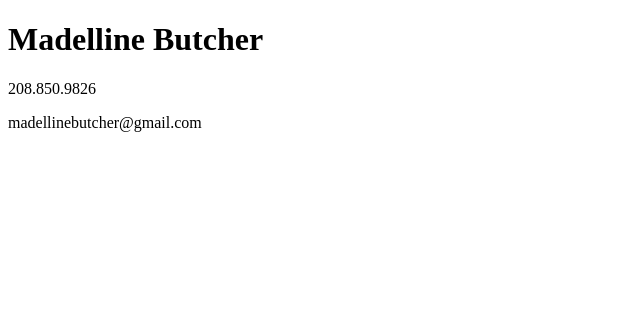
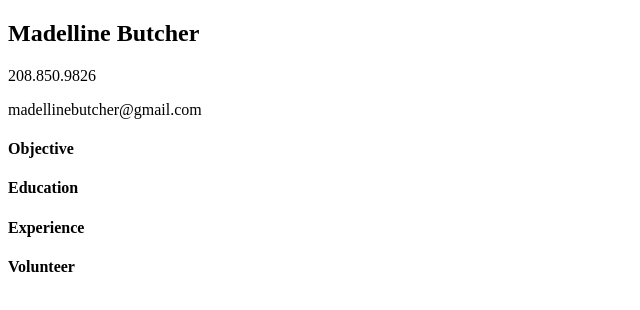
Before and after one commit to madellinebutcher/resume, a plain HTML site: page index.html in a window 1280 px wide. Shown: the whole page, without its empty margins (0-640 px from the left). Drawn offline with Linux system fonts and the light colour scheme.

Commit message:
added content body

```diff
--- a/index.html
+++ b/index.html
@@ -7,8 +7,25 @@
     <title>My Resume</title>
 </head>
 <body>
+    <section class="header">
     <h1>Madelline Butcher</h1>
     <p>208.850.9826</p>
     <p>madellinebutcher@gmail.com</p>
+    </section>
+    <section class="content-body">
+        <div class="content">
+            <h4>Objective</h4>
+        </div>
+        <div class="content">
+            <h4>Education</h4>
+        </div>
+        <div class="content">
+            <h4>Experience</h4>
+        </div>
+        <div class="content">
+            <h4>Volunteer</h4>
+        </div>
+
+    </section>
 </body>
 </html>
```
